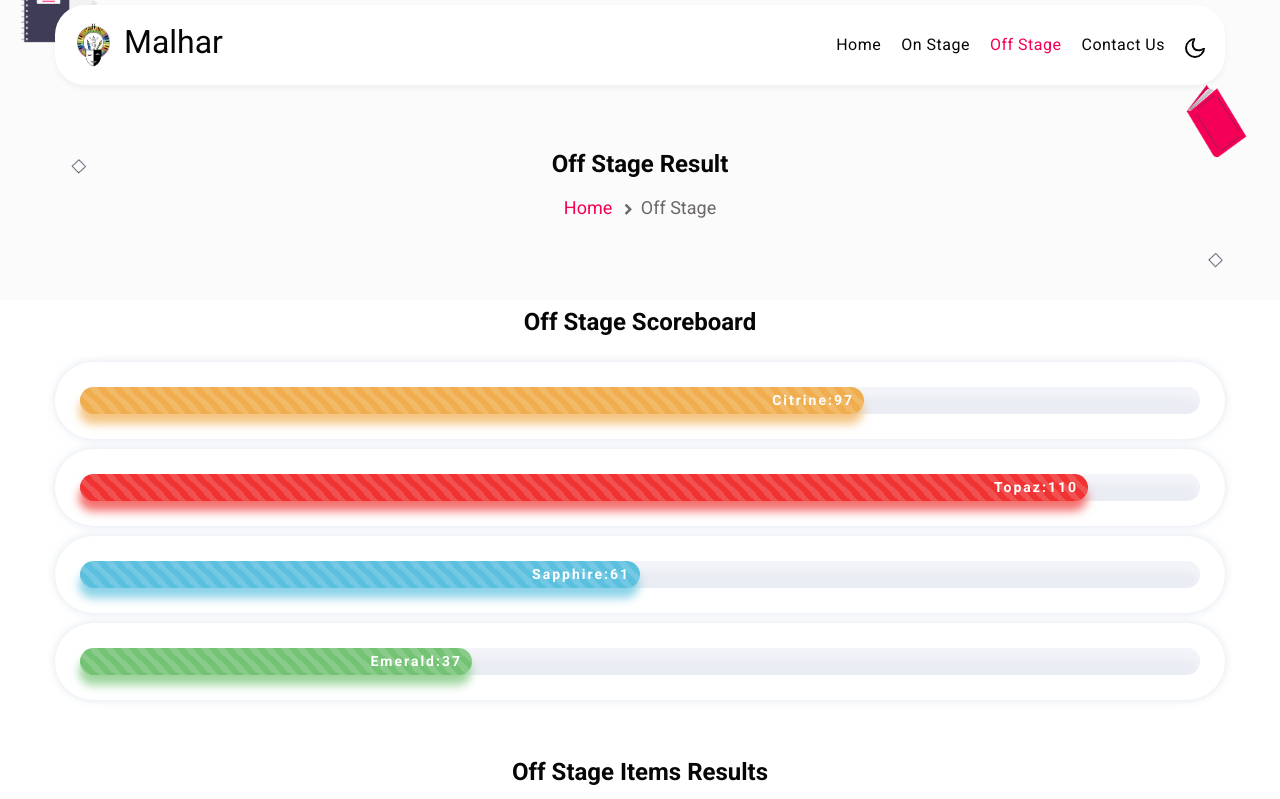
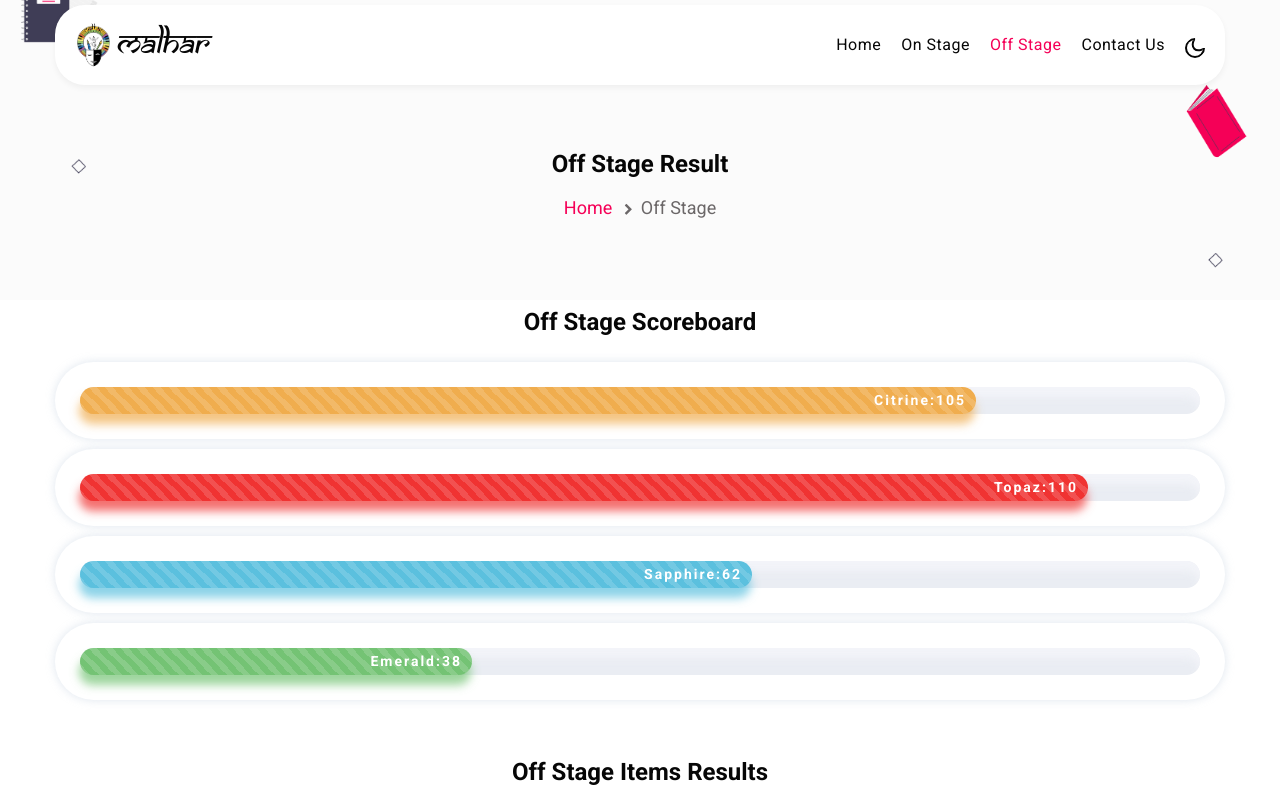
Before and after one commit to Arjun00099/Malhar, a plain HTML site: page offStage.html in a window 1280 px wide. Shown: the top 799 px of the page. Drawn offline with Linux system fonts and the light colour scheme.

Commit message:
Day 1 Fully Verified

```diff
--- a/offStage.html
+++ b/offStage.html
@@ -16,6 +16,16 @@ Author: Mohammed Hisam
     <!-- Template CSS Style link -->
     <link rel="stylesheet" href="assets/css/style-starter.css">
     <style>
+
+        @font-face {
+            font-family: malharFont;
+            src: url('/assets/fonts/malhar.ttf') format("truetype");
+        }
+
+        .malhar {
+            font-family: malharFont;
+        }
+
         .collapsible {
             /*background-color: #eee;*/
             /*color: #444;*/
@@ -99,8 +109,8 @@ Author: Mohammed Hisam
     <div class="container">
         <nav class="navbar navbar-expand-lg stroke">
             <h1>
-                <a class="navbar-brand" href="index.html">
-                    <img class="img-fluid" width="45" src="assets/images/logo.png" alt=" "> Malhar
+                <a class="navbar-brand malhar" href="index.html">
+                    <img class="img-fluid" width="45" src="assets/images/logo.png" alt=" ">Malhar
                 </a>
             </h1>
             <!-- if logo is image enable this
@@ -178,8 +188,8 @@ Author: Mohammed Hisam
                     <div class="progress-outer">
                         <div class="progress">
                             <div class="progress-bar progress-bar-warning progress-bar-striped active"
-                                 style="width:70%; box-shadow:-1px 10px 10px rgba(240, 173, 78,0.7); background-color:#F0AD4E;">
-                                <div class="progress-value">Citrine:97</div>
+                                 style="width:80%; box-shadow:-1px 10px 10px rgba(240, 173, 78,0.7); background-color:#F0AD4E;">
+                                <div class="progress-value">Citrine:105</div>
                             </div>
 
                         </div>
@@ -202,8 +212,8 @@ Author: Mohammed Hisam
                     <div class="progress-outer">
                         <div class="progress">
                             <div class="progress-bar progress-bar-info progress-bar-striped active"
-                                 style="width:50%; box-shadow:-1px 10px 10px rgba(91, 192, 222, 0.7); background-color:#5BC0DE;  ">
-                                <div class="progress-value">Sapphire:61</div>
+                                 style="width:60%; box-shadow:-1px 10px 10px rgba(91, 192, 222, 0.7); background-color:#5BC0DE;  ">
+                                <div class="progress-value">Sapphire:62</div>
                             </div>
 
                         </div>
@@ -215,7 +225,7 @@ Author: Mohammed Hisam
                         <div class="progress">
                             <div class="progress-bar progress-bar-success progress-bar-striped active"
                                  style="width:35%; box-shadow:-1px 10px 10px rgba(116, 195, 116,0.7); background-color:#74C374;">
-                                <div class="progress-value">Emerald:37</div>
+                                <div class="progress-value">Emerald:38</div>
                             </div>
                         </div>
                     </div>
```
Also changed, not shown: contact.html (+12 -2 lines), index.html (+15 -5 lines), onStage.html (+16 -3 lines), assets/fonts/malhar.ttf (added).
